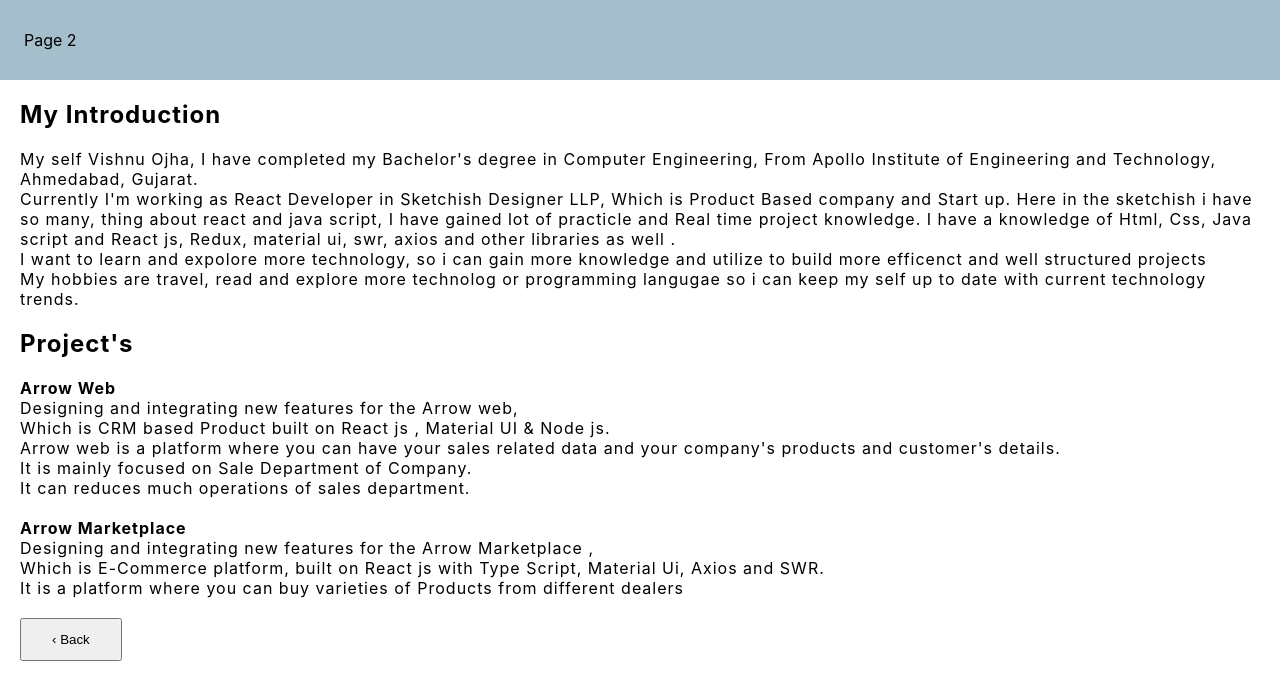
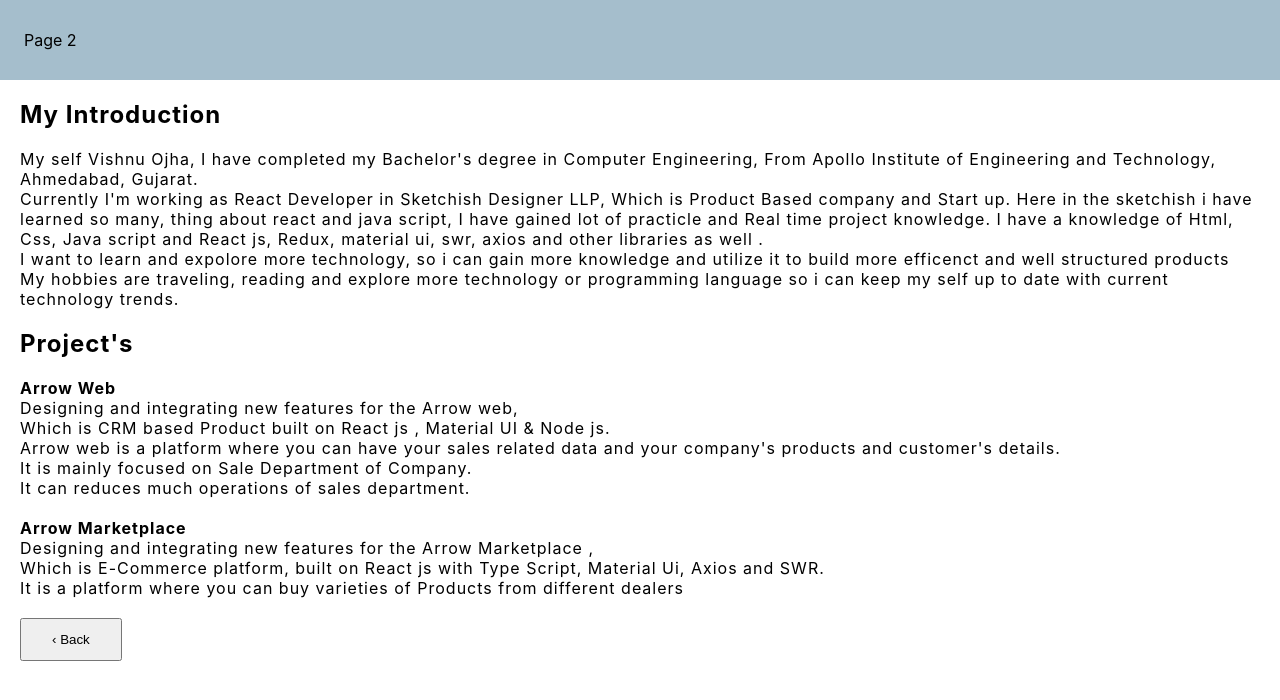
Before and after one commit to VishnuOjha/ReactTask, a React (Create React App) app: page /info in a window 1280 px wide. Shown: the top 700 px of the page. Built offline with nearby package versions, Linux system fonts and the light colour scheme.

Commit message:
info change

```diff
--- a/src/pages/Info.js
+++ b/src/pages/Info.js
@@ -20,11 +20,11 @@ export default function Info() {
                             My self Vishnu Ojha, I have completed my Bachelor's degree in Computer Engineering,
                             From Apollo Institute of Engineering and Technology, Ahmedabad, Gujarat.        <br/>
                             Currently I'm working as React Developer in Sketchish Designer LLP,
-                            Which is Product Based company and Start up. Here in the sketchish i have so many,
+                            Which is Product Based company and Start up. Here in the sketchish i have learned so many,
                             thing about react and java script, I have gained lot of practicle and Real time project knowledge.
                             I have a knowledge of Html, Css, Java script and React js, Redux, material ui, swr, axios and other libraries as well . <br/>
-                            I want to learn and expolore more technology, so i can gain more knowledge and utilize to build more efficenct and well structured projects  <br/>
-                            My hobbies are  travel, read and explore more technolog or programming langugae so i can keep my self up to date with current technology trends.
+                            I want to learn and expolore more technology, so i can gain more knowledge and utilize it to build more efficenct and well structured products  <br/>
+                            My hobbies are traveling, reading and explore more technology or programming language so i can keep my self up to date with current technology trends.
 
                         </p>
                             <br/>
```
